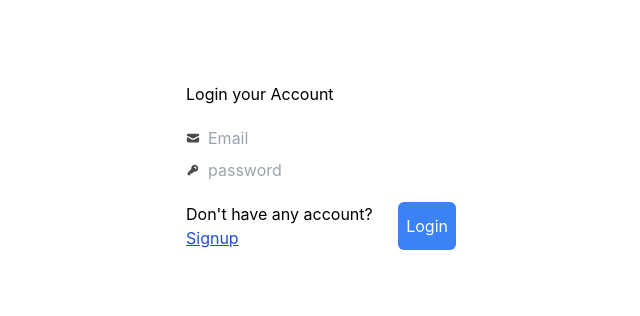
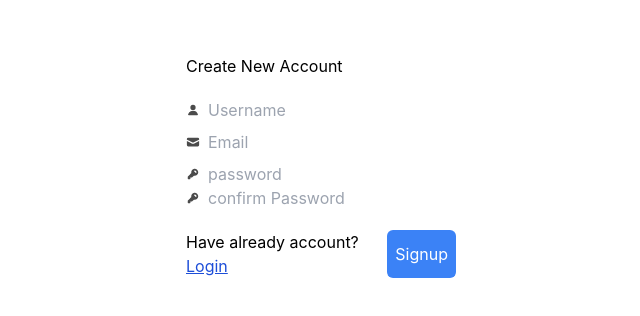
Before and after one commit to rtlavkush07/ChatWaves-Real-time-chat-app-, a React (Vite) app in the folder frontend/: page /signup in a window 1280 px wide. Shown: the part 234-550 px from the top of the page, without its empty margins (319-959 px from the left). Built offline with nearby package versions, Linux system fonts and the light colour scheme.

Commit message:
routes setup seccessful

```diff
--- a/frontend/package.json
+++ b/frontend/package.json
@@ -16,7 +16,8 @@
     "react": "^19.1.0",
     "react-dom": "^19.1.0",
     "react-hook-form": "^7.60.0",
-    "react-icons": "^5.5.0"
+    "react-icons": "^5.5.0",
+    "react-router-dom": "^7.6.3"
   },
   "devDependencies": {
     "@eslint/js": "^9.25.0",
--- a/frontend/src/App.jsx
+++ b/frontend/src/App.jsx
@@ -1,26 +1,35 @@
-import { useState } from 'react'
-import Left from './home/left/Left'
-import Right from './home/right/Right'
-import Logout from './home/left1/Logout'
-import Signup from './components/Signup'
-import Login from './components/Login'
-
+import Left from './home/left/Left';
+import Right from './home/right/Right';
+import Logout from './home/left1/Logout';
+import Signup from './components/Signup';
+import Login from './components/Login';
+import { Route, Routes,Navigate} from 'react-router-dom';
+import { useAuth } from './context/AuthProvider';
 
 
 function App() {
-
+  const [authUser,setAuthUser] = useAuth();
 
   return (
-    <>
-    {/* <div className="flex h-screen">
-      <Logout/>
-      <Left/>
-    <Right/>
-    </div> */}
-    {/* <Signup/> */}
-    <Login/>
-    </>
-  )
+    <Routes>
+      <Route
+        path="/"
+        element={
+          authUser ? (
+            <div className="flex h-screen">
+              <Logout />
+              <Left />
+              <Right />
+            </div>
+          ) : (
+          <Navigate to={"/login"} />
+          )
+        }
+      />
+      <Route path="/login" element={ authUser? <Navigate to={"/" }/> : <Login />} />
+      <Route path="/signup" element={ authUser? <Navigate to={"/"} /> :<Signup />} />
+    </Routes>
+  );
 }
 
-export default App
+export default App;
--- a/frontend/src/components/Login.jsx
+++ b/frontend/src/components/Login.jsx
@@ -2,6 +2,7 @@ import React from 'react'
 import { useForm } from "react-hook-form";
 import axios from 'axios';
 import { useAuth } from '../context/AuthProvider';
+import { Link } from 'react-router-dom';
 
 
 const Login = () => {
@@ -81,7 +82,7 @@ const Login = () => {
 
 
                       <div className='flex justify-between pt-5'>
-                          <h1>Don't have any account? <span className='text-blue-700 underline cursor-pointer'>Signup</span></h1>
+                          <h1>Don't have any account? <Link  to={"/signup"} className='text-blue-700 underline cursor-pointer'>Signup</Link></h1>
                         <input type="submit" value = "Login" className='text-white bg-blue-500 p-2 rounded-md' ></input>
                       </div>
                     </div>
--- a/frontend/src/components/Signup.jsx
+++ b/frontend/src/components/Signup.jsx
@@ -2,6 +2,7 @@ import React from 'react'
 import { useForm } from "react-hook-form";
 import axios from 'axios';
 import { useAuth } from '../context/AuthProvider';
+import { Link } from 'react-router-dom';
 const Signup = () => {
     const [authUser, setAuthUser] = useAuth();
     const { register, handleSubmit, watch, formState: { errors } } = useForm();
@@ -29,6 +30,10 @@ const Signup = () => {
             }
             localStorage.setItem("user", JSON.stringify(response.data)); // parse kiya data ko and then store in localStorage
             setAuthUser(response.data); // set the user in auth context
+
+
+
+
         })
         .catch((error)=>{
             console.error("Error creating user", error);
@@ -38,6 +43,8 @@ const Signup = () => {
                       }
 
         })
+
+
     }
 
 
@@ -118,7 +125,7 @@ const Signup = () => {
                             *{errors.confirmPassword.message}*
                          </span>}
                         <div className='flex justify-between pt-5'>
-                            <h1>Have already account? <span className='text-blue-700 underline cursor-pointer'>Login</span></h1>
+                            <h1>Have already account? <Link to={"/login"} className='text-blue-700 underline cursor-pointer'>Login</Link></h1>
                             <input type="submit" value="Signup" className='text-white bg-blue-500 p-2 rounded-md' ></input>
                         </div>
                     </div>
--- a/frontend/src/main.jsx
+++ b/frontend/src/main.jsx
@@ -3,9 +3,12 @@ import { createRoot } from 'react-dom/client'
 import './index.css'
 import App from './App.jsx'
 import { AuthProvider } from './context/AuthProvider.jsx'
+import { BrowserRouter } from 'react-router-dom';
 
 createRoot(document.getElementById('root')).render(
-  <AuthProvider>
-    <App />
-  </AuthProvider>
+  <BrowserRouter>
+    <AuthProvider>
+      <App />
+    </AuthProvider>
+  </BrowserRouter>
 )
```
Also changed, not shown: 1 other file (tests, documents, lock files or other folders).
